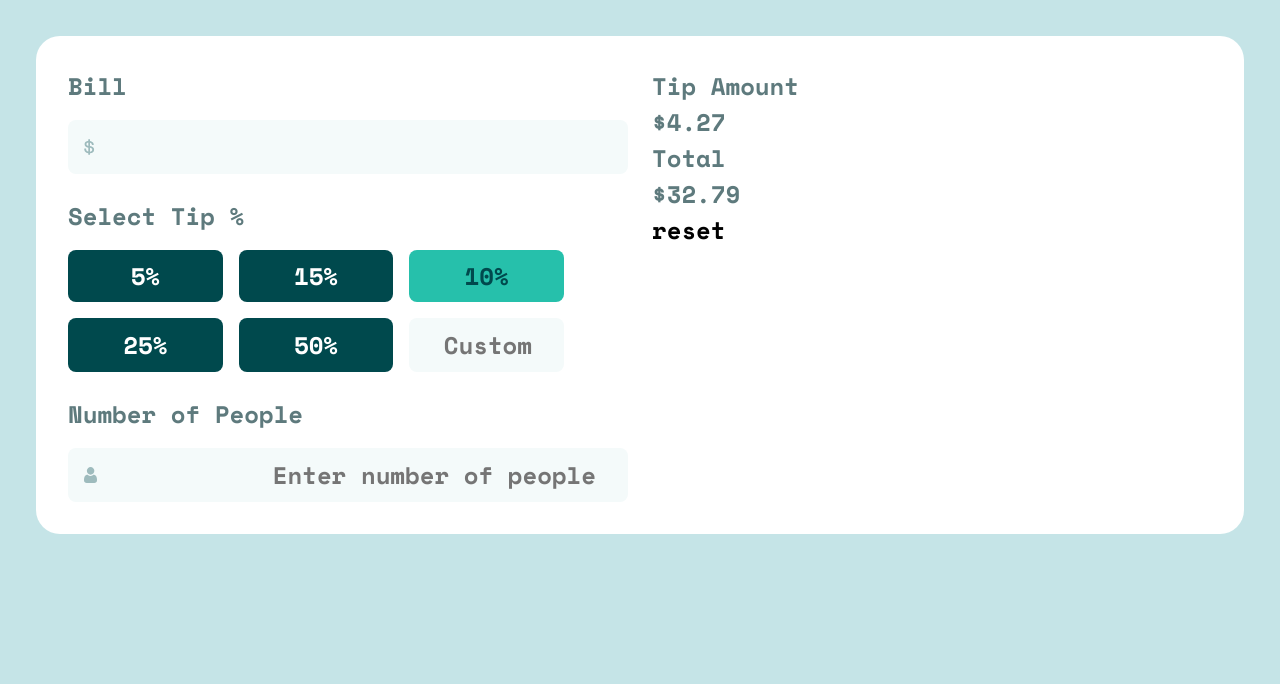
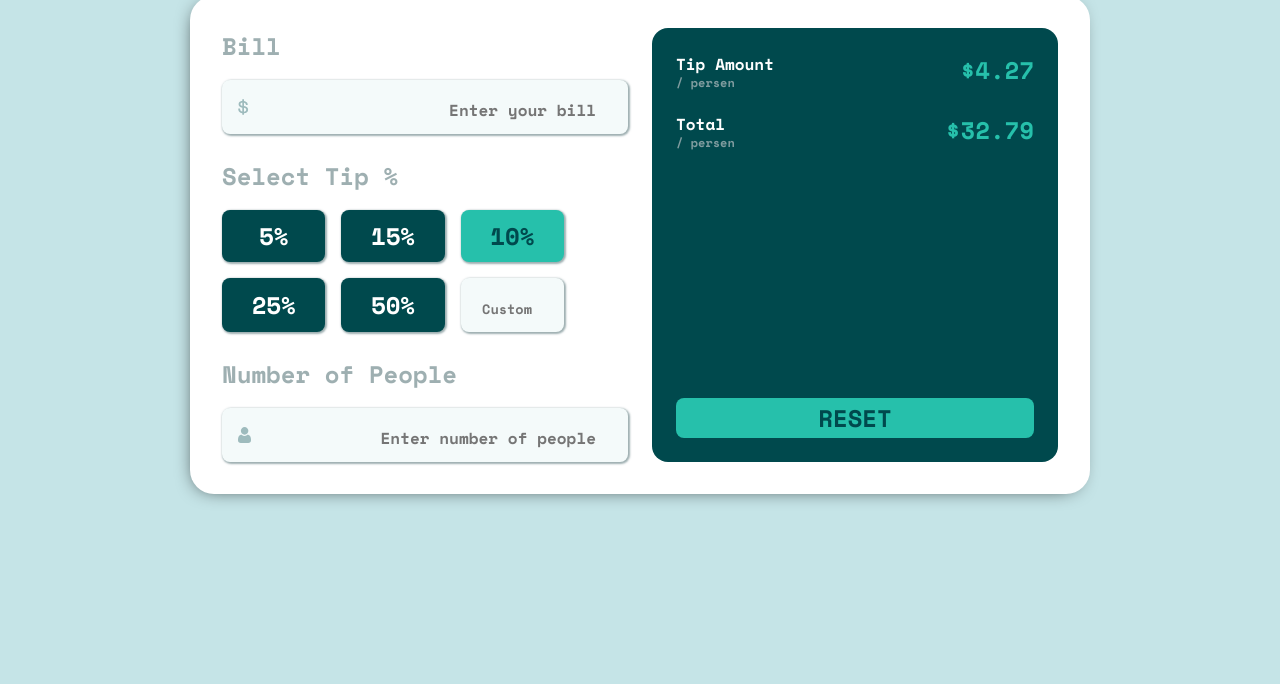
Before and after one commit to aleksandr-onopriyenko/tip-calculator, a website built with webpack: page src/index.html in a window 1280 px wide. Shown: the part 116-800 px from the top of the page. Built offline with nearby package versions, Linux system fonts and the light colour scheme.

Commit message:
feat: add style for total amount

```diff
--- a/src/assets/scss/block/_app.scss
+++ b/src/assets/scss/block/_app.scss
@@ -6,22 +6,29 @@
   align-items: center;
   flex-direction: column;
   padding: 2rem 0;
+  max-width: 900px;
+  margin: 0 auto;
+
   &__title {
     width: 100px;
     word-wrap: break-word;
     letter-spacing: 10px;
+    line-height: 1;
     text-transform: uppercase;
     text-align: center;
-    margin-bottom: 3rem;
+    margin-bottom: 2rem;
   }
+
   &-calculator {
     padding: 2rem;
     background-color: $white;
     border-radius: 1.5rem;
+    @include box-shadow();
+
     &__wrapper {
       display: grid;
       grid-template-columns: repeat(1, 1fr);
-        gap: 1.5rem;
+      gap: 1.5rem;
 
       @include md-min {
         grid-template-columns: repeat(2, 1fr);
@@ -29,10 +36,11 @@
           grid-column-start: 2;
           grid-column-end: 3;
           grid-row-start: 1;
-          grid-row-end: 3;
+          grid-row-end: 4;
         }
       }
     }
+
     &__input {
       margin-top: 1rem;
       width: 100%;
@@ -45,13 +53,16 @@
         transform: translateY(-50%);
       }
     }
+
     &-tips {
       display: flex;
       flex-wrap: wrap;
       gap: 1rem;
+
       label {
         width: 100%;
       }
+
       &__item {
         width: calc(50% - 1rem);
         padding: 0.5rem 1rem;
@@ -60,6 +71,7 @@
         background-color: $dark-cyan;
         border-radius: 0.5rem;
         color: $white;
+        box-shadow: 1px 1px 2px 1px $gray-cyan-600;
 
         @include md-min {
           width: calc(33.33333% - 2rem);
@@ -69,16 +81,73 @@
           display: block;
           background-color: $gray-cyan-100;
           color: $gray-cyan-400;
+
+          &::placeholder {
+            @include md-min {
+              font-size: 0.85rem;
+            }
+          }
         }
 
         &:not(:last-child):hover,
         &:not(:last-child):active,
-        &.active{
-          background-color:$primary;
+        &.active {
+          background-color: $primary;
           color: $dark-cyan;
         }
       }
     }
+
+    &__total {
+      background-color: $dark-cyan;
+      border-radius: 1rem;
+      padding: 1.5rem;
+      display: flex;
+      flex-direction: column;
+      min-height: 250px;
+
+      &-item {
+        display: flex;
+        justify-content: space-between;
+        margin-bottom: 1.5rem;
+      }
+
+      &-title {
+        color: $white;
+        width: 50%;
+        font-size: 1rem;
+        position: relative;
+
+        &::before {
+          display: block;
+          content: '/ persen';
+          position: absolute;
+          bottom: -0.25rem;
+          left: 0;
+          font-size: 12px;
+          color: $gray-cyan-400;
+        }
+      }
+
+      &-amount {
+        color: $primary;
+      }
+
+      button {
+        width: 100%;
+        margin-top: auto;
+        padding: 0.5rem 1rem;
+        background-color: $primary;
+        color: $dark-cyan;
+        text-transform: uppercase;
+        border-radius: 0.5rem;
+        transition: background-color 0.3s, color 0.3s;
+
+        &:hover {
+          background-color: darken($dark-cyan, 5%);
+          color: $gray-cyan-100;
+        }
+      }
+    }
   }
-
 }
--- a/src/assets/scss/common/_common.scss
+++ b/src/assets/scss/common/_common.scss
@@ -1,5 +1,6 @@
 @use "reset";
 @use '../variables' as *;
+@use '../mixins' as *;
 
 @import url('https://fonts.googleapis.com/css2?family=Space+Mono:wght@700&display=swap');
 
@@ -30,6 +31,11 @@ input {
   border-radius: 8px;
   border: 1px solid transparent;
   color: $gray-cyan-400;
+  box-shadow: 1px 1px 2px 1px $gray-cyan-600;
+
+  &::placeholder {
+    font-size: 1rem;
+  }
 
 
   &:hover,
--- a/src/assets/scss/mixins/_mixins.scss
+++ b/src/assets/scss/mixins/_mixins.scss
@@ -62,5 +62,5 @@
 }
 
 @mixin box-shadow {
-  box-shadow: -3px 3px 20px -10px darken($color-gray-dark, 40%);
+  box-shadow: -3px 3px 20px -10px darken(#333, 40%);
 }
--- a/src/assets/scss/variables/_colors.scss
+++ b/src/assets/scss/variables/_colors.scss
@@ -1,6 +1,6 @@
 $primary: hsl(172, 67%, 45%);
 $dark-cyan: hsl(183, 100%, 15%);
-$gray-cyan-600: hsl(186, 14%, 43%);
+$gray-cyan-600: hsla(186, 14%, 43%, 0.6);
 $gray-cyan-400: hsl(184, 14%, 56%);
 $gray-cyan-200: hsl(185, 41%, 84%);
 $gray-cyan-100: hsl(189, 41%, 97%);
--- a/src/index.html
+++ b/src/index.html
@@ -19,7 +19,7 @@
           <label for="bill">Bill</label>
           <div class="app-calculator__input">
             <img src="assets/img/icon-dollar.svg" alt="dollar">
-            <input type="number" min="1" max="100000" name="bill" id="bill" autocomplete="off"/>
+            <input placeholder="Enter your bill" type="number" min="1" max="100000" name="bill" id="bill" autocomplete="off"/>
           </div>
         </div>
         <div class="app-calculator-tips">
```
